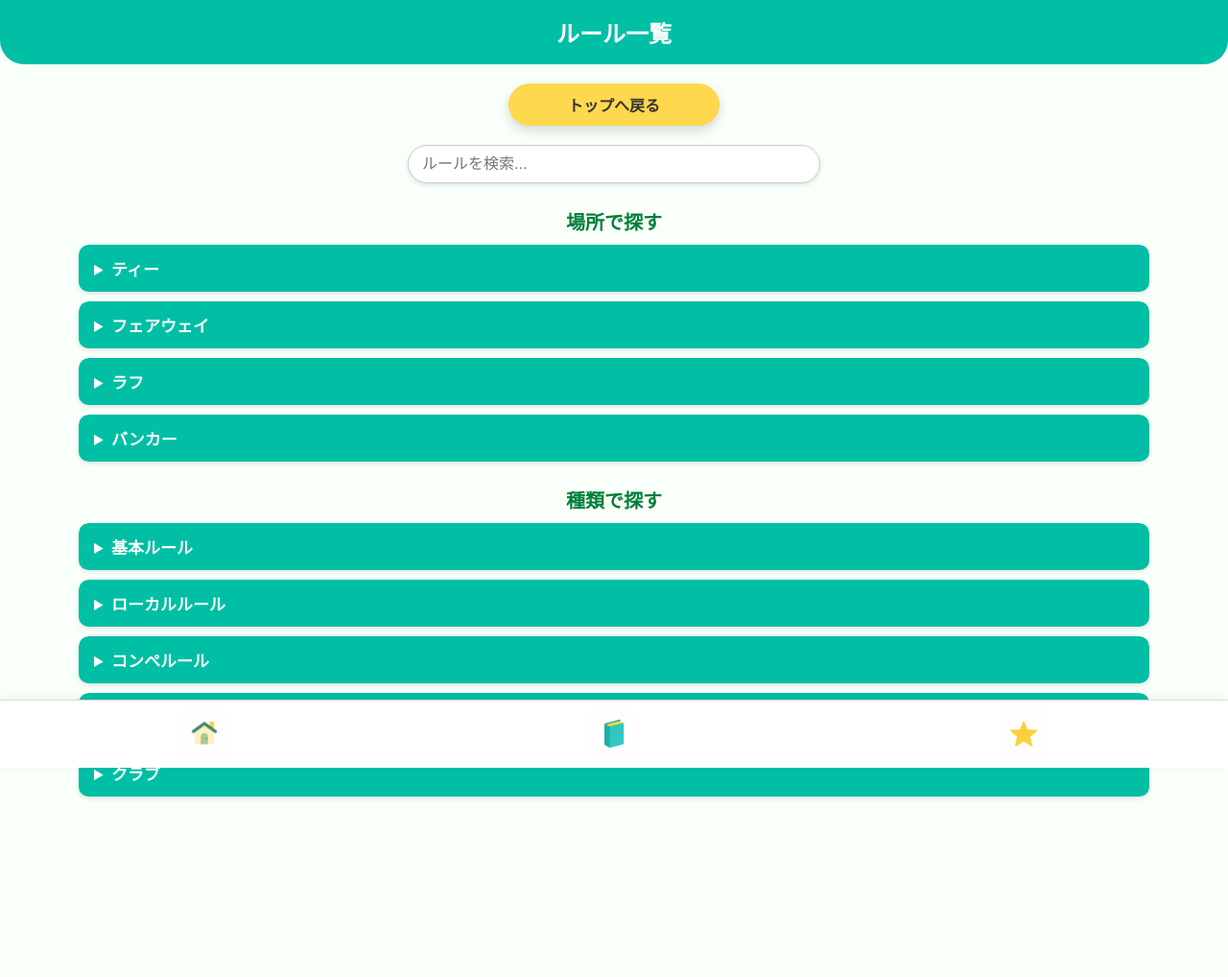
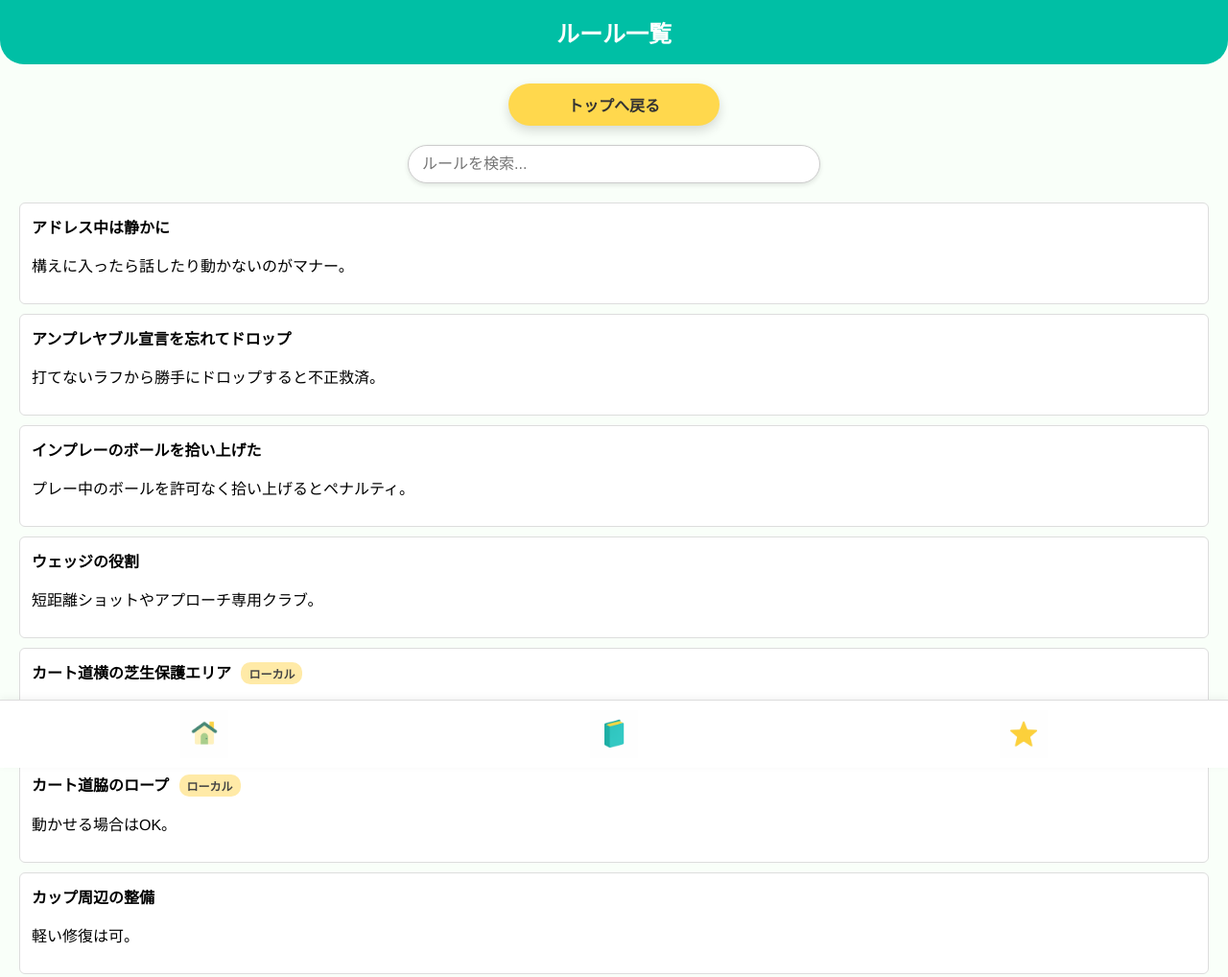
Before and after one commit to uta7770502/golfrules, a plain HTML site: page rules.html in a window 1280 px wide. Shown: the top 1018 px of the page at 96% size. Before the commit the page ends 930 px from the top, so only its background shows below. Drawn offline with Linux system fonts and the light colour scheme.

Commit message:
Add files via upload

```diff
--- a/rules.html
+++ b/rules.html
@@ -114,99 +114,6 @@ body {
     .bottom-nav a.active {
       transform: translateY(-2px);
     }
-    details.rule-group {
-  background: #fff;
-  border-radius: 10px;
-  margin: 10px 15px;
-  box-shadow: 0 2px 5px rgba(0,0,0,0.1);
-}
-
-summary {
-  font-weight: bold;
-  background: #00bfa5;
-  color: #fff;
-  padding: 10px 15px;
-  border-radius: 10px 10px 0 0;
-  cursor: pointer;
-  user-select: none;
-}
-
-details[open] summary {
-  background: #00997f;
-}
-    details.rule-group {
-  background: #fff;
-  border-radius: 10px;
-  margin: 10px 15px;
-  box-shadow: 0 2px 5px rgba(0,0,0,0.1);
-}
-
-summary {
-  font-weight: bold;
-  background: #00bfa5;
-  color: #fff;
-  padding: 10px 15px;
-  border-radius: 10px 10px 0 0;
-  cursor: pointer;
-  user-select: none;
-}
-
-details[open] summary {
-  background: #00997f;
-}
-    .rule-section-title {
-  text-align: center;
-  font-size: 20px;
-  color: #007f3b;
-  margin: 25px 0 10px;
-  font-weight: bold;
-}
-
-details.rule-group {
-  background: #fff;
-  border-radius: 10px;
-  margin: 10px auto;
-  width: 90%;
-  box-shadow: 0 2px 5px rgba(0,0,0,0.1);
-  overflow: hidden;
-}
-
-summary {
-  font-weight: bold;
-  background: #00bfa5;
-  color: #fff;
-  padding: 12px 16px;
-  border-radius: 10px 10px 0 0;
-  cursor: pointer;
-  user-select: none;
-  font-size: 17px;
-}
-
-details[open] summary {
-  background: #00997f;
-}
-
-.rule-item {
-  border-top: 1px solid #eee;
-  padding: 10px 15px;
-  font-size: 15px;
-  transition: 0.2s ease;
-}
-
-.rule-item:hover {
-  background: #eaf9e6;
-}
-
-.local-badge {
-  display: inline-block;
-  background-color: #ffeaa7;
-  color: #444;
-  font-size: 12px;
-  font-weight: bold;
-  padding: 3px 8px;
-  border-radius: 10px;
-  margin-left: 6px;
-}
   </style>
 </head>
 <body>
@@ -224,58 +131,66 @@ details[open] summary {
     <a href="rules.html"><img src="book-icon.png" alt="ルール一覧" /></a>
     <a href="favorites.html"><img src="star-icon.png" alt="お気に入り" /></a>
   </nav>
-<script>
+
+  <script>
 document.addEventListener("DOMContentLoaded", async () => {
+  const input = document.getElementById("searchInput");
   const results = document.getElementById("search-results");
 
   try {
     const basePath = window.location.pathname.replace(/\/[^\/]*$/, "/");
     const res = await fetch(basePath + "rules.json?v=" + Date.now());
+    if (!res.ok) throw new Error("HTTP status " + res.status);
     const rules = await res.json();
 
-    // ✅ トップページと完全連動するカテゴリを定義
-    const validCategories = {
-      "場所で探す": ["ティー", "フェアウェイ", "ラフ", "バンカー", "グリーン上"],
-      "種類で探す": ["基本ルール", "ローカルルール", "コンペルール", "マナー・エチケット", "クラブ"]
-    };
+    rules.sort((a, b) => a.title.localeCompare(b.title, "ja"));
+    renderList(rules);
 
-    // ✅ URLパラメータ（トップページから遷移時に使う）
     const params = new URLSearchParams(window.location.search);
-    const selectedCategory = params.get("category") || "";
+    const q = (params.get("q") || "").toLowerCase();
+    const category = (params.get("category") || "").toLowerCase();
 
-    // ✅ グループを「場所」「種類」で構成
-    const sections = Object.entries(validCategories).map(([groupTitle, cats]) => {
-      const innerHTML = cats.map(cat => {
-        const filtered = rules.filter(r => r.category === cat);
-        if (!filtered.length) return ""; // 該当ルールなしなら非表示
+    if (q || category) {
+      const filtered = rules.filter(r =>
+        (q && (
+          (r.title && r.title.toLowerCase().includes(q)) ||
+          (r.description && r.description.toLowerCase().includes(q))
+        )) ||
+        (category && (
+          (r.category && r.category.toLowerCase().includes(category))
+        ))
+      );
+      renderList(filtered);
+    }
 
-        return `
-          <details class="rule-group" ${cat === selectedCategory ? "open" : ""}>
-            <summary>${cat}</summary>
-            ${filtered.map(r => `
-              <div class="rule-item" onclick="location.href='rule_detail.html?id=${r.id}'">
-                <strong>${r.title}</strong>
-                ${r.isLocal ? '<span class="local-badge">ローカル</span>' : ''}
-                <p>${r.description}</p>
-              </div>
-            `).join("")}
-          </details>
-        `;
-      }).join("");
-
-      return `
-        <h2 class="rule-section-title">${groupTitle}</h2>
-        <div class="rule-section">${innerHTML}</div>
-      `;
-    }).join("");
-
-    results.innerHTML = sections;
+    input.addEventListener("input", (e) => {
+      const q = e.target.value.trim().toLowerCase();
+      const filtered = rules.filter(r =>
+        r.title.toLowerCase().includes(q) ||
+        r.description.toLowerCase().includes(q)
+      );
+      renderList(filtered);
+    });
 
   } catch (err) {
     console.error("読み込みエラー:", err);
     results.innerHTML = "<p>ルールデータを読み込めませんでした。</p>";
   }
+
+  function renderList(list) {
+    if (!list.length) {
+      results.innerHTML = "<p>該当するルールがありません。</p>";
+      return;
+    }
+    results.innerHTML = list.map(r => `
+      <div class="rule-item" onclick="location.href='rule_detail.html?id=${r.id}'">
+        <strong>${r.title}</strong>
+        ${r.isLocal ? '<span class="local-badge">ローカル</span>' : ''}
+        <p>${r.description}</p>
+      </div>
+    `).join("");
+  }
 });
-</script>
+  </script>
 </body>
 </html>
```
